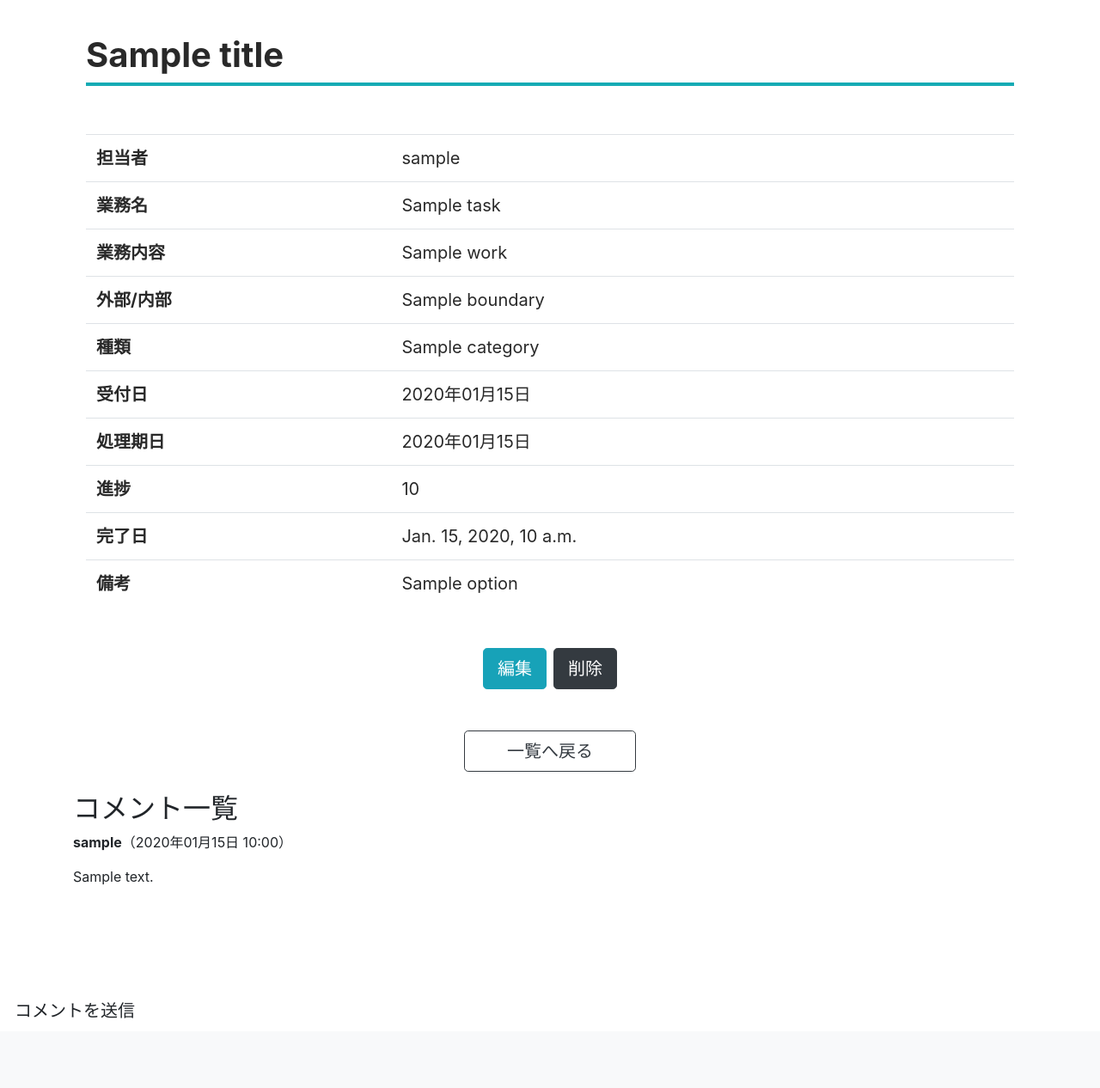
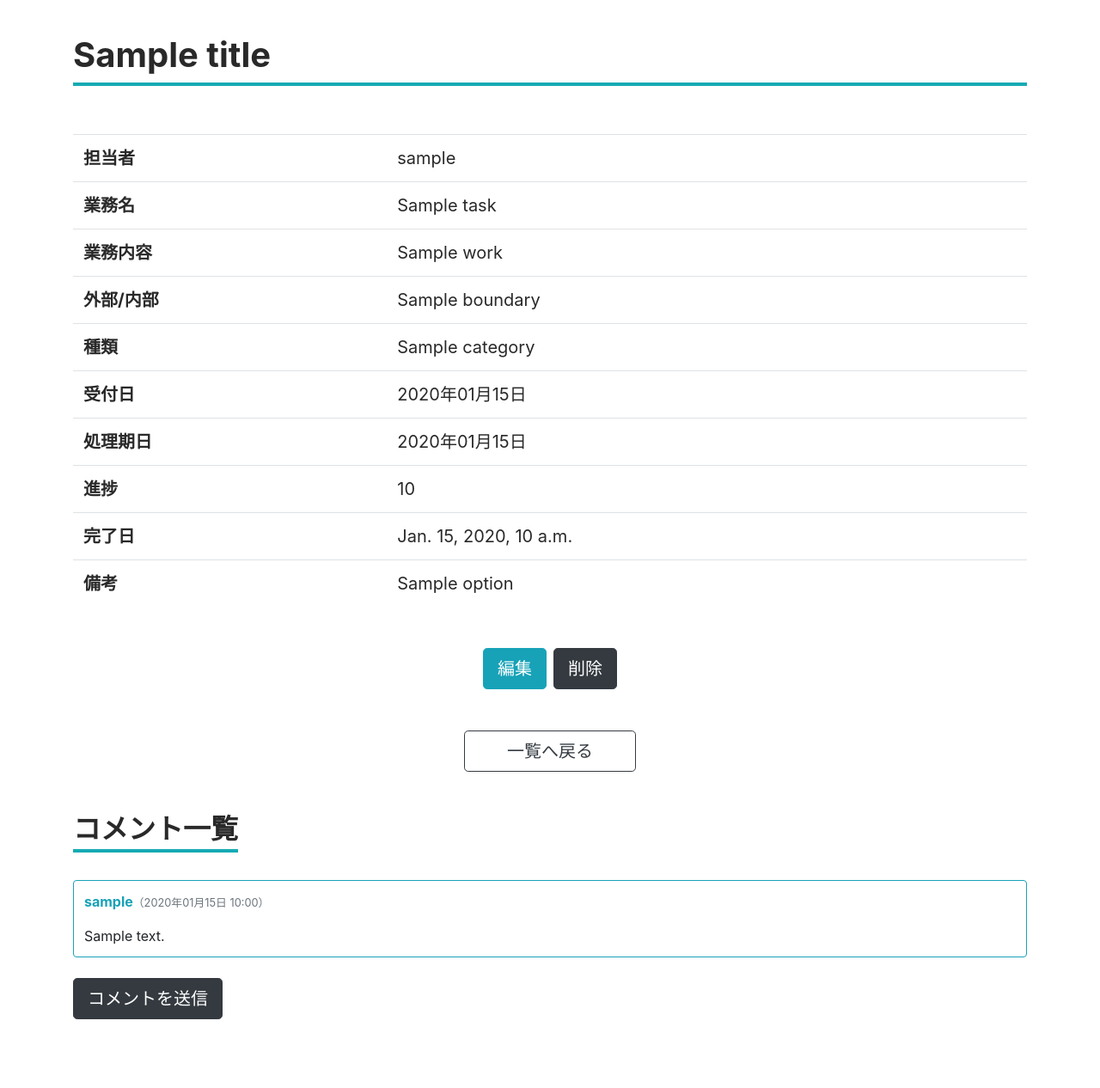
Before and after one commit to ts1122python/task_project, a Django app: template task_app/templates/task_app/detail_task.html in a window 1280 px wide. Shown: the part 56-1322 px from the top of the page at 86% size. Before the commit the page ends 1241 px from the top, so only its background shows below. Run offline with Django 3.2, Linux system fonts and the light colour scheme; the template is opened without the code that fills it: most values are stand-ins (such as "Sample title", 1, 10 or a date in 2020); some libraries are stand-ins or nearby versions.

Commit message:
CSSきれいになった！

```diff
--- a/task_app/forms.py
+++ b/task_app/forms.py
@@ -15,7 +15,7 @@ MONTHS_JP = {
 class CustomUserCreationForm(UserCreationForm):
     class Meta(UserCreationForm.Meta):
         model = CustomUser
-        fields = "username", "department", "my_goal" # passwordは設定しない
+        fields = ("username", "department", "my_goal") # passwordは設定しない
         widgets = {
             'username':forms.TextInput(attrs={'class':'form-control'}),
             'department':forms.TextInput(attrs={'class':'form-control'}),
--- a/task_app/static/task_app/css/common.css
+++ b/task_app/static/task_app/css/common.css
@@ -11,6 +11,15 @@ body {
         padding-bottom: 8px;
         margin-bottom: 32px;
     }
+    h2{
+        margin-bottom: 40px;
+        span {
+            color:#292929;
+            border-bottom: #16abb4 solid 4px;
+            font-weight: 700;
+            padding-bottom: 4px;
+        }
+    }
     th,td {
         font-size: 20px;
         color:#292929;
@@ -19,4 +28,12 @@ body {
         display: flex;
         column-gap: 24px;
     }
+    .comment-post {
+        padding: 12px;
+        border: #17a2b8 solid 1px;
+        border-radius: 4px;
+    }
+    .comment-post:not(:last-child) {
+        margin-bottom: 12px;
+    }
 }
--- a/task_app/templates/task_app/detail_task.html
+++ b/task_app/templates/task_app/detail_task.html
@@ -2,7 +2,7 @@
 {% load static %}
 
 {% block content %}
-    <div class="container">
+    <div class="mb-5">
         <h1>{{title}}</h1>
         <br>
         <table class="table">
@@ -30,12 +30,12 @@
 
 
     <!-- コメント一覧 -->
-    <dev class="container mt-4">
-        <h2>コメント一覧</h2>
+    <div class="mt-4">
+        <h2><span>コメント一覧</span></h2>
         {% for comment in comments %}
-        <div class="center-block">
-                <p><strong>{{ comment.owner_user.username }}</strong>（{{ comment.pub_date|date:"Y年m月d日 H:i" }}）</p>
-                <p>{{ comment.comment }}</p>
+        <div class="comment-post">
+                <p><span class="font-weight-bold text-info">{{ comment.owner_user.username }}</span><span class="text-muted small">（{{ comment.pub_date|date:"Y年m月d日 H:i" }}）</span></p>
+                <div>{{ comment.comment }}</div>
         </div>
         {% empty %}
             <p>コメントはまだありません。</p>
@@ -44,11 +44,11 @@
 
     <!-- コメント送信 -->
     <div>
-        <form method="post">
+        <form method="post" class="mt-4">
             {% csrf_token %}
             {{ form.as_p }}
-            <button type="submit" class="btn btn=primary btn-lg">コメントを送信</button>
-        </fotm>
+            <button type="submit" class="btn btn-dark btn-lg">コメントを送信</button>
+        </form>
     </div>
 
-    {% endblock %}
+{% endblock %}
--- a/task_app/templates/task_app/edit_profile.html
+++ b/task_app/templates/task_app/edit_profile.html
@@ -9,15 +9,15 @@
                 {{ form.non_field_errors }}
                 <tbody>
                     <tr>
-                        <th width="120">{{ form.username.label_tag }}</th>
+                        <th>職員名</th>
                         <td>{{ form.username }}</td>
                     </tr>
                     <tr>
-                        <th width="120">{{ form.department.label_tag }}</th>
+                        <th>所属</th>
                         <td>{{ form.department }}</td>
                     </tr>
                     <tr>
-                        <th width="120">{{ form.my_goal.label_tag }}</th>
+                        <th>個人目標</th>
                         <td>{{ form.my_goal }}</td>
                     </tr>
                 </tbody>
--- a/task_app/templates/task_app/my_profile.html
+++ b/task_app/templates/task_app/my_profile.html
@@ -10,8 +10,8 @@
         <tr><th>個人目標</th><td>{{ my_data.my_goal }}</td></tr>
     </table>
     <div class="mt-5 d-flex flex-column align-items-center">
-        <a href="{% url 'edit_profile' %}" class="btn btn-info btn-lg">編集</a>
-        <a href="{% url 'user_list' %}" class="btn btn-outline-dark btn-lg" style="min-width: 200px;">一覧へ戻る</a>
+        <a href="{% url 'edit_profile' %}" class="btn btn-info btn-lg" style="min-width: 200px;">編集</a>
+        <a href="{% url 'user_list' %}" class="btn btn-outline-dark btn-lg mt-4" style="min-width: 200px;">一覧へ戻る</a>
     </div>
 </div>
 {% endblock %}
--- a/task_app/templates/task_app/task_list.html
+++ b/task_app/templates/task_app/task_list.html
@@ -24,8 +24,8 @@
                     <td>{{ task.category }}</td>
                     <td>{{ task.due_date|date:"Y年m月d日" }}</td>
                     <td>{{ task.work_progress }}</td>
-                    <td><a href="{% url 'detail_task' task.id %}"class="btn btn-outline-dark btn-lg" style="min-width: 200px;">詳細</a></td>
-                    <td><a href="{% url 'edit_task' task.id %}" class="btn btn-info btn-lg" style="min-width: 200px;">編集</a></td>
+                    <td><a href="{% url 'detail_task' task.id %}"class="btn btn-outline-dark">詳細</a></td>
+                    <td><a href="{% url 'edit_task' task.id %}" class="btn btn-info">編集</a></td>
                 </tr>
             {% empty %}
                 <tr>
--- a/task_app/templates/task_app/user_list.html
+++ b/task_app/templates/task_app/user_list.html
@@ -15,7 +15,7 @@
                 <td>{{ user.id }}</td>
                 <td>{{ user.username }}</td>
                 <td>{{ user.department }}</td>
-                <td><a href="{% url 'profile' user.id %}" class="btn btn-outline-dark btn-lg" style="min-width: 200px;">閲覧</a></td>
+                <td><a href="{% url 'profile' user.id %}" class="btn btn-outline-dark" >閲覧</a></td>
             </tr>
         {% empty %}
             <tr>
```
Also changed, not shown: db.sqlite3.
